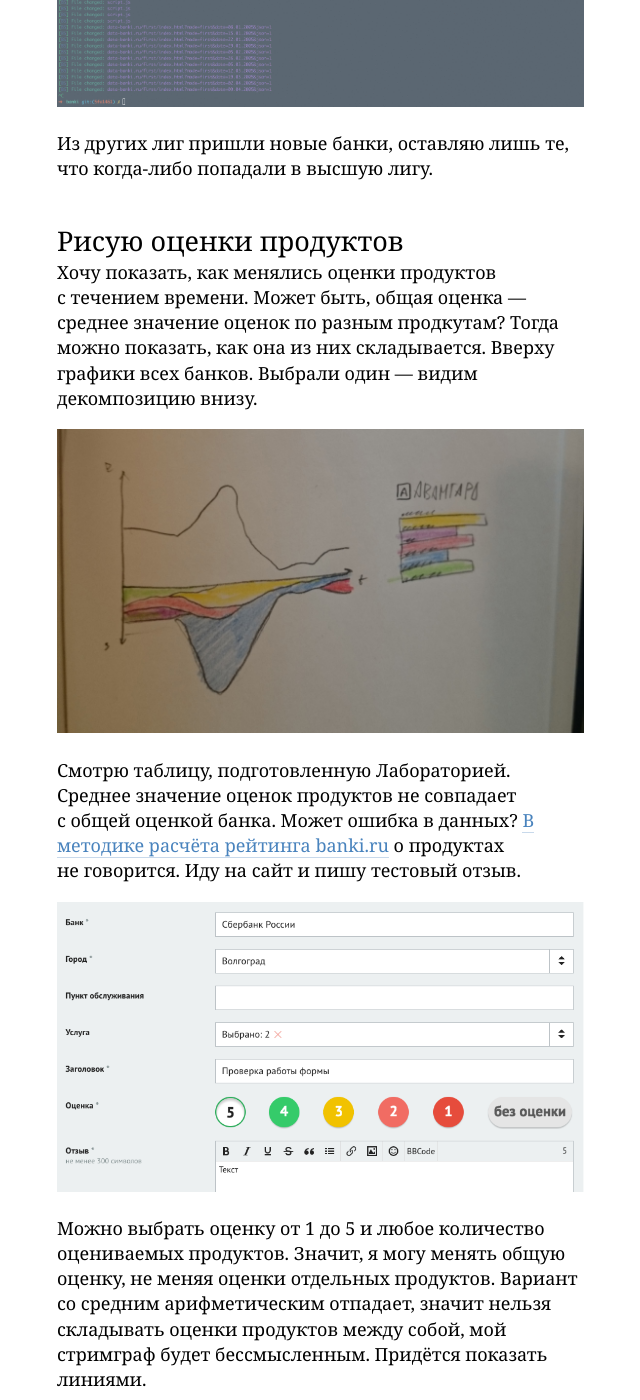
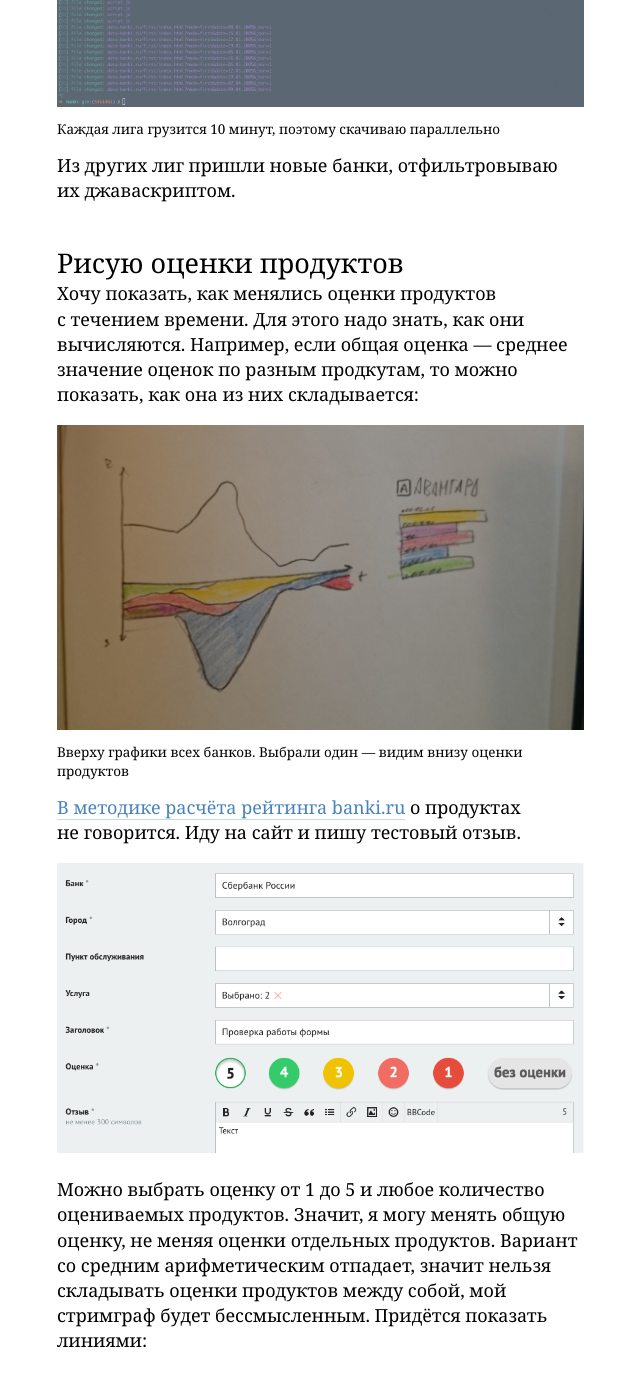
Before and after one commit to illus0r/dianov.org, a Jekyll site: the page built from _posts/2016-12-16-banki-ru-challenge.md, in a window 1280 px wide and 1400 px high, scrolled down 4601 px. Shown: the whole window, without its empty margins (456-1096 px from the left). Built offline with Jekyll 4.4.1, drawn with Linux system fonts in a browser that asks for light colours; some of the changed text lies outside the part shown.

Commit message:
Updated 2016-12-16-banki-ru-challenge.md

```diff
--- a/_posts/2016-12-16-banki-ru-challenge.md
+++ b/_posts/2016-12-16-banki-ru-challenge.md
@@ -91,22 +91,30 @@
 
 ![]({{ site.baseurl }}/forestryio/images/banki-data-downloading.gif)
 
+Каждая лига грузится 10 минут, поэтому скачиваю параллельно
+{:.caption}
 
-Из других лиг пришли новые банки, оставляю лишь те, что когда-либо попадали в высшую лигу.
+Из других лиг пришли новые банки, отфильтровываю их джаваскриптом.
 
 ## Рисую оценки продуктов
 
-Хочу показать, как менялись оценки продуктов с течением времени. Может быть, общая оценка — среднее значение оценок по разным продкутам? Тогда можно показать, как она из них складывается. Вверху графики всех банков. Выбрали один — видим декомпозицию внизу.
+Хочу показать, как менялись оценки продуктов с течением времени. Для этого надо знать, как они вычисляются. Например, если общая оценка — среднее значение оценок по разным продкутам, то можно показать, как она из них складывается:
 
 ![]({{ site.baseurl }}/forestryio/images/banki-sketch1.jpg)
 
-Смотрю таблицу, подготовленную Лабораторией. Среднее значение оценок продуктов не совпадает с общей оценкой банка. Может ошибка в данных? [В методике расчёта рейтинга banki.ru](http://www.banki.ru/static/bundles/Ratings/BaseRating/nr_methodology.doc) о продуктах не говорится. Иду на сайт и пишу тестовый отзыв.
+ Вверху графики всех банков. Выбрали один — видим внизу оценки продуктов
+ {:.caption}
+
+[В методике расчёта рейтинга banki.ru](http://www.banki.ru/static/bundles/Ratings/BaseRating/nr_methodology.doc) о продуктах не говорится. Иду на сайт и пишу тестовый отзыв.
 
 ![banki-test-response.png]({{site.baseurl}}/media/banki-test-response.png)
 
-Можно выбрать оценку от 1 до 5 и любое количество оцениваемых продуктов. Значит, я могу менять общую оценку, не меняя оценки отдельных продуктов. Вариант со средним арифметическим отпадает, значит нельзя складывать оценки продуктов между собой, мой стримграф будет бессмысленным. Придётся показать линиями.
+Можно выбрать оценку от 1 до 5 и любое количество оцениваемых продуктов. Значит, я могу менять общую оценку, не меняя оценки отдельных продуктов. Вариант со средним арифметическим отпадает, значит нельзя складывать оценки продуктов между собой, мой стримграф будет бессмысленным. Придётся показать линиями:
 
 ![banki-services.png]({{site.baseurl}}/media/banki-services.png)
+
+Показываю оценки продуктов линями, а не стримграфом
+{:.caption}
 
 Придумываю что делать с длинными названиями:
 
```
